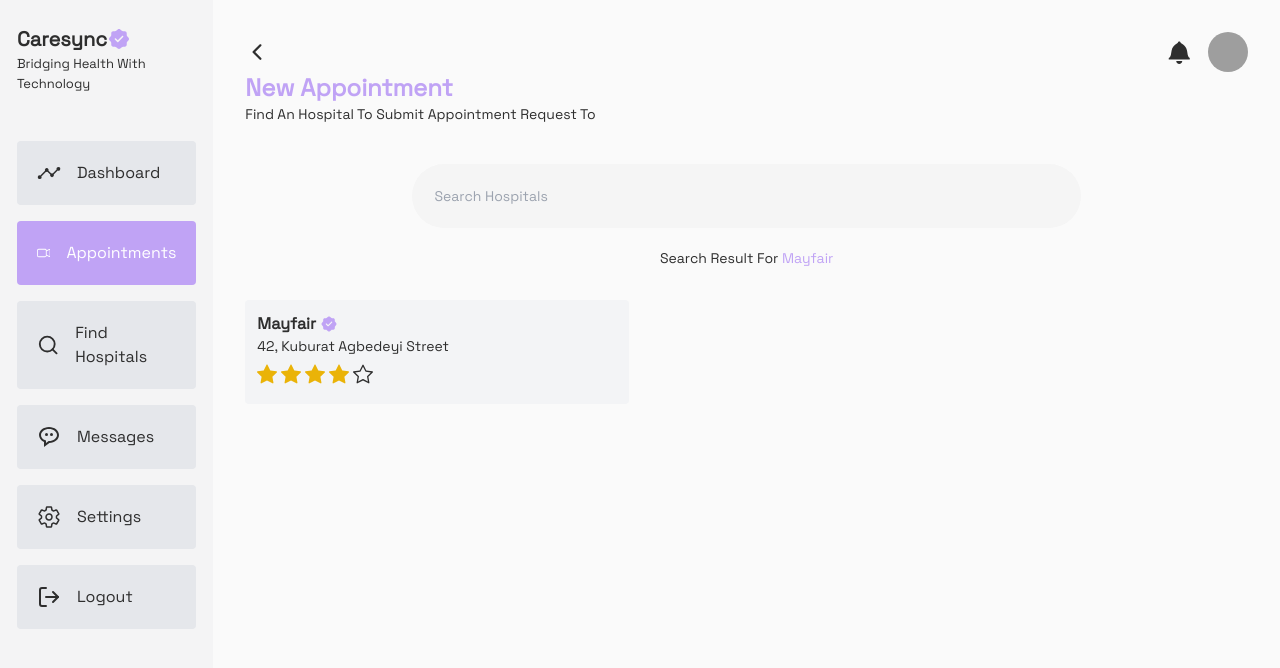
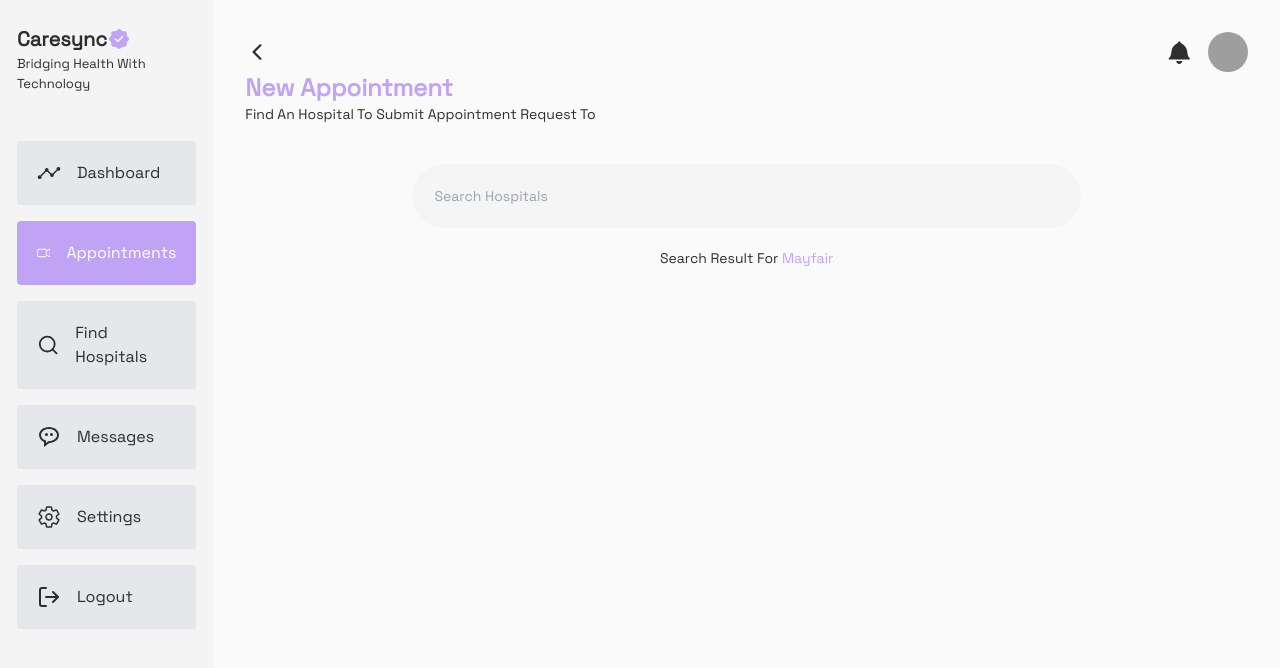
Before and after one commit to Adedoyin-Emmanuel/caresync, a Next.js app: page /user/appointments/new in a window 1280 px wide. Shown: the top 668 px of the page. Built offline with nearby package versions, Linux system fonts and the light colour scheme; grey boxes are pictures that could not be loaded.

Commit message:
Feat: Added getSearchHospital and getHospitalRating query

```diff
--- a/app/store/slices/user.slice.ts
+++ b/app/store/slices/user.slice.ts
@@ -79,10 +79,8 @@ export interface hospitalProps {
   reviews: [];
   healthCareHistory: healthCareHistoryProps[];
   allTotalAppointments: number;
-  rating: Number
+  rating: Number;
 }
-
-
 
 const initialState = {
   userDashboardInfo: loadFromLocalStorage(
@@ -103,7 +101,6 @@ const initialState = {
   hospitalSearchInfo: loadFromLocalStorage("userHospitalSearchInfo", null) as
     | hospitalProps[]
     | null,
-
 };
 
 const userSlice = createSlice({
@@ -285,6 +282,16 @@ export const userApiCall = apiSlice.injectEndpoints({
       providesTags: ["User", "Hospital"],
     }),
 
+    //search user
+
+    getHospitalRating: builder.query({
+      query: (data) => ({
+        url: `${HOSPITALS_URL}/rating/${data}`,
+        method: "GET",
+      }),
+      providesTags: ["User", "Hospital"],
+    }),
+
     // user resource deletion
 
     deleteUser: builder.mutation({
@@ -365,6 +372,7 @@ export const {
   useDeleteHospitalMutation,
 
   useSearchHospitalQuery,
+  useGetHospitalRatingQuery,
 
   useGetUserQuery,
   useGetHospitalQuery,
@@ -378,5 +386,6 @@ export const {
   saveAppointmentInfo,
   saveRecentAppointmentInfo,
   saveHealthCareHistoryInfo,
+  saveHospitalSearchInfo,
 } = userSlice.actions;
 export default userSlice.reducer;
--- a/app/user/appointments/new/page.tsx
+++ b/app/user/appointments/new/page.tsx
@@ -1,22 +1,28 @@
 "use client";
 import SidebarLayout from "@/app/components/SidebarLayout";
 import Text from "@/app/components/Text";
-import { useState } from "react";
-import { BsStar, BsStarFill } from "react-icons/bs";
+import { useState, useEffect } from "react";
+import { LoaderSmall } from "@/app/components/Loader";
+import {
+  useSearchHospitalQuery,
+  useGetHospitalRatingQuery,
+} from "@/app/store/slices/user.slice";
+import { AppDispatch } from "@/app/store/store";
+import { useDispatch } from "react-redux";
+import { saveHospitalSearchInfo } from "@/app/store/slices/user.slice";
 
 const NewAppointment = () => {
+
   const [formData, setFormData] = useState({
-    name: "",
-    email: "",
-    username: "",
-    password: "",
-    signupAs: "user",
+    hospitalName: ''
   });
 
   const handleInputChange = (e: React.FormEvent<HTMLFormElement> | any) => {
     const { name, value } = e.target;
     setFormData({ ...formData, [name]: value });
   };
+
+
   return (
     <div className="w-screen h-screen bg-zinc-50">
       <SidebarLayout>
@@ -33,7 +39,10 @@ const NewAppointment = () => {
               <input
                 type="search"
                 placeholder="Search hospitals"
+                name="hospitalName"
                 className="bg-[#F5F5F5] capitalize p-5 rounded-full w-11/12 lg:w-8/12   outline-none border-2 border-transparent focus:border-slate-200 hover:border-slate-200 my-5 text-sm"
+                onChange={handleInputChange}
+                value={formData.hospitalName}
               ></input>
             </form>
 
@@ -44,33 +53,7 @@ const NewAppointment = () => {
             </section>
 
             <section className="all-hospitals w-full items-center  mx-auto gap-10 grid sm:grid-cols-2 xl:grid-cols-3 my-8">
-              <section className="hospital bg-gray-100 transition-colors duration-100 ease-in hover:bg-purple-100 p-3 rounded md:w-96 cursor-pointer">
-                <h2 className="font-bold capitalize flex items-center gap-x-1">
-                  mayfair
-                  <span>
-                    <svg
-                      width="18"
-                      height="18"
-                      viewBox="0 0 24 24"
-                      fill="dodgerblue"
-                      xmlns="http://www.w3.org/2000/svg"
-                    >
-                      <path
-                        d="M21.5609 10.7386L20.2009 9.15859C19.9409 8.85859 19.7309 8.29859 19.7309 7.89859V6.19859C19.7309 5.13859 18.8609 4.26859 17.8009 4.26859H16.1009C15.7109 4.26859 15.1409 4.05859 14.8409 3.79859L13.2609 2.43859C12.5709 1.84859 11.4409 1.84859 10.7409 2.43859L9.17086 3.80859C8.87086 4.05859 8.30086 4.26859 7.91086 4.26859H6.18086C5.12086 4.26859 4.25086 5.13859 4.25086 6.19859V7.90859C4.25086 8.29859 4.04086 8.85859 3.79086 9.15859L2.44086 10.7486C1.86086 11.4386 1.86086 12.5586 2.44086 13.2486L3.79086 14.8386C4.04086 15.1386 4.25086 15.6986 4.25086 16.0886V17.7986C4.25086 18.8586 5.12086 19.7286 6.18086 19.7286H7.91086C8.30086 19.7286 8.87086 19.9386 9.17086 20.1986L10.7509 21.5586C11.4409 22.1486 12.5709 22.1486 13.2709 21.5586L14.8509 20.1986C15.1509 19.9386 15.7109 19.7286 16.1109 19.7286H17.8109C18.8709 19.7286 19.7409 18.8586 19.7409 17.7986V16.0986C19.7409 15.7086 19.9509 15.1386 20.2109 14.8386L21.5709 13.2586C22.1509 12.5686 22.1509 11.4286 21.5609 10.7386ZM16.1609 10.1086L11.3309 14.9386C11.1909 15.0786 11.0009 15.1586 10.8009 15.1586C10.6009 15.1586 10.4109 15.0786 10.2709 14.9386L7.85086 12.5186C7.56086 12.2286 7.56086 11.7486 7.85086 11.4586C8.14086 11.1686 8.62086 11.1686 8.91086 11.4586L10.8009 13.3486L15.1009 9.04859C15.3909 8.75859 15.8709 8.75859 16.1609 9.04859C16.4509 9.33859 16.4509 9.81859 16.1609 10.1086Z"
-                        fill="#C0A3F5"
-                      ></path>
-                    </svg>
-                  </span>
-                </h2>
-                <Text className="text-sm">42, kuburat agbedeyi street</Text>
-                <section className="rating flex gap-x-1 my-2">
-                  <BsStarFill className="h-5 w-5 text-yellow-500" />
-                  <BsStarFill className="h-5 w-5 text-yellow-500" />
-                  <BsStarFill className="h-5 w-5 text-yellow-500" />
-                  <BsStarFill className="h-5 w-5 text-yellow-500" />
-                  <BsStar className="h-5 w-5  " />
-                </section>
-              </section>
+              {/* add the hospital card here */}
             </section>
           </section>
         </section>
```
